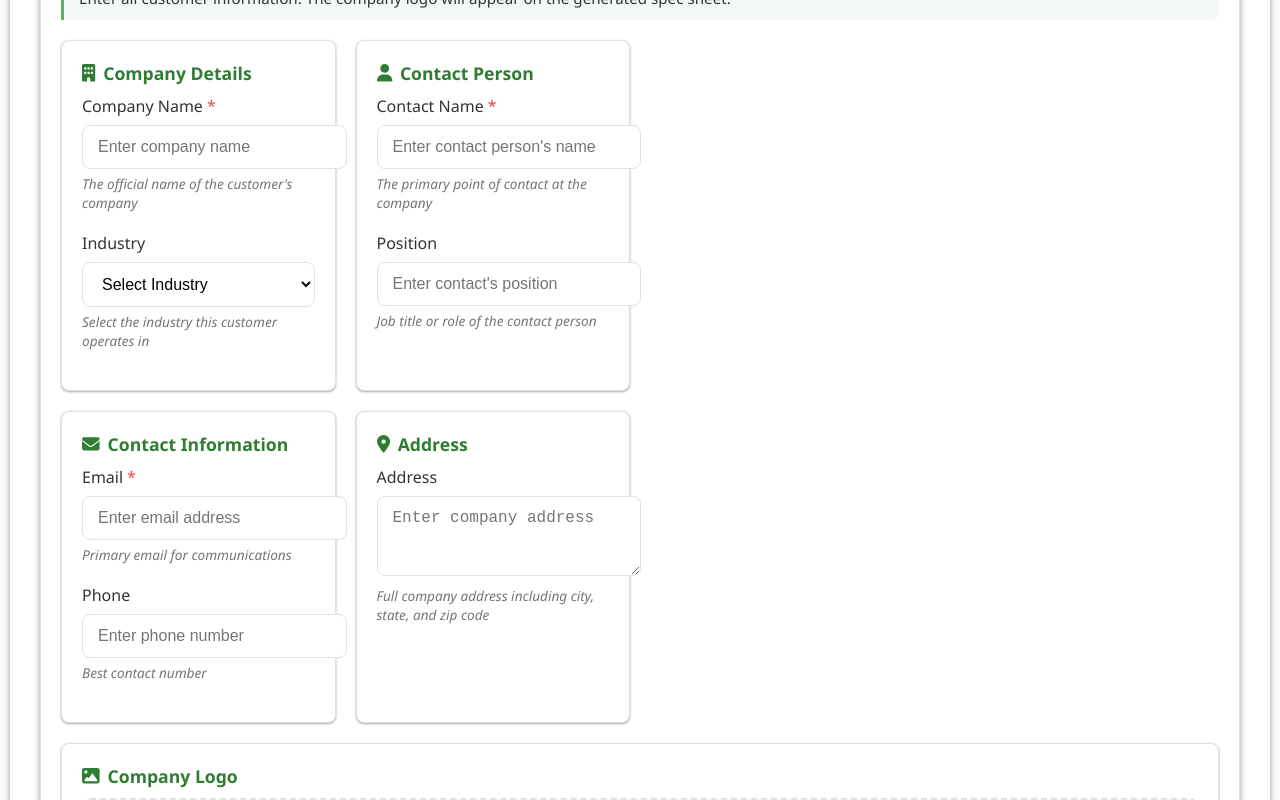
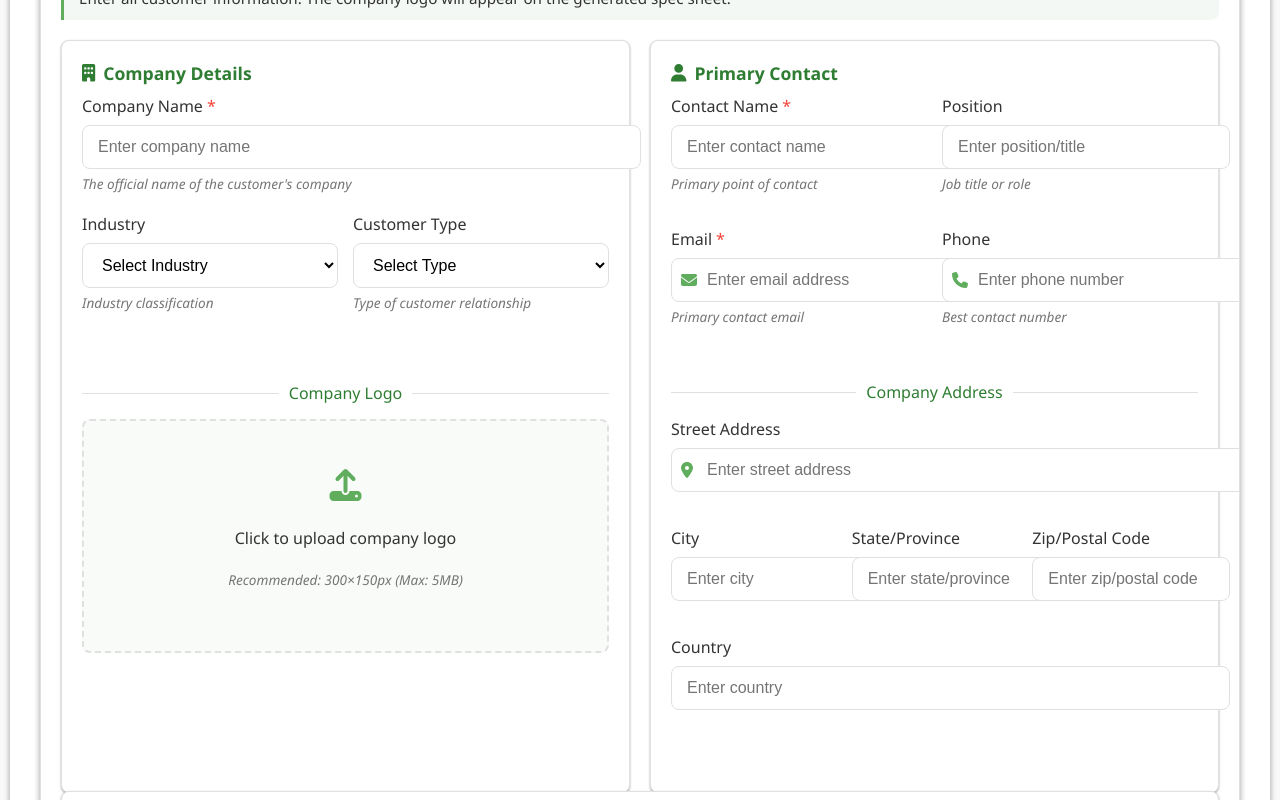
Before and after one commit to tlovell5/spec-sheet-creator, a React (Create React App) app: page /create in a window 1280 px wide. Shown: the part 540-1340 px from the top of the page. Built offline with nearby package versions, Linux system fonts and the light colour scheme; no server answers; the database is empty.

Commit message:
Enhance CustomerInfo component: Improved layout with two-column design, better space utilization, and more user-friendly organization

```diff
--- a/src/pages/SpecSheet.css
+++ b/src/pages/SpecSheet.css
@@ -932,3 +932,121 @@ body {
     overflow-x: auto;
   }
 }
+
+/* Customer Info Layout Styling */
+.customer-info-container {
+  display: flex;
+  flex-direction: column;
+  gap: 20px;
+}
+
+.customer-info-layout {
+  display: flex;
+  gap: 20px;
+  margin-bottom: 20px;
+}
+
+.customer-info-column {
+  flex: 1;
+  min-width: 0; /* Prevents flex items from overflowing */
+}
+
+.company-card, .contact-card {
+  height: 100%;
+  display: flex;
+  flex-direction: column;
+}
+
+.logo-section {
+  margin-top: 15px;
+}
+
+.logo-upload {
+  height: 180px;
+  display: flex;
+  flex-direction: column;
+  justify-content: center;
+}
+
+.logo-preview-container {
+  display: flex;
+  flex-direction: column;
+  align-items: center;
+  gap: 10px;
+  padding: 15px;
+  background-color: rgba(46, 125, 50, 0.03);
+  border-radius: var(--border-radius);
+}
+
+.logo-preview-container .image-preview {
+  max-height: 150px;
+  object-fit: contain;
+}
+
+.section-divider {
+  display: flex;
+  align-items: center;
+  margin: 20px 0 15px;
+  color: var(--primary-color);
+  font-weight: 500;
+}
+
+.section-divider::before,
+.section-divider::after {
+  content: "";
+  flex: 1;
+  border-bottom: 1px solid var(--border-color);
+}
+
+.section-divider::before {
+  margin-right: 10px;
+}
+
+.section-divider::after {
+  margin-left: 10px;
+}
+
+.form-row {
+  display: flex;
+  gap: 15px;
+  margin-bottom: 15px;
+}
+
+.form-row .form-group {
+  flex: 1;
+  min-width: 0; /* Prevents flex items from overflowing */
+}
+
+.input-with-icon {
+  position: relative;
+}
+
+.input-with-icon .input-icon {
+  position: absolute;
+  left: 10px;
+  top: 50%;
+  transform: translateY(-50%);
+  color: var(--primary-light);
+}
+
+.input-with-icon input {
+  padding-left: 35px;
+}
+
+.notes-card textarea {
+  width: 100%;
+  resize: vertical;
+  min-height: 80px;
+}
+
+/* Responsive adjustments for customer info */
+@media (max-width: 768px) {
+  .customer-info-layout {
+    flex-direction: column;
+  }
+
+  .form-row {
+    flex-direction: column;
+    gap: 10px;
+  }
+}
--- a/src/pages/SpecSheetComponents/CustomerInfo.js
+++ b/src/pages/SpecSheetComponents/CustomerInfo.js
@@ -94,8 +94,11 @@ const CustomerInfo = ({ specSheetData, setSpecSheetData }) => {
 
   return (
     <div className="customer-info-container">
-      <div className="card-grid">
-        <div className="info-card">
+      {/* Two-column layout for main customer information */}
+      <div className="customer-info-layout">
+        {/* Left column: Company details and logo */}
+        <div className="customer-info-column">
+          <div className="info-card company-card">
             <div className="info-card-title">
               <FontAwesomeIcon icon={faBuilding} />
               Company Details
@@ -109,10 +112,12 @@ const CustomerInfo = ({ specSheetData, setSpecSheetData }) => {
                 value={specSheetData.customerInfo.companyName || ''}
                 onChange={handleInputChange}
                 placeholder="Enter company name"
+                className="form-control"
               />
               <span className="field-help">The official name of the customer's company</span>
             </div>
 
+            <div className="form-row">
               <div className="form-group">
                 <label htmlFor="industry">Industry</label>
                 <select
@@ -120,6 +125,7 @@ const CustomerInfo = ({ specSheetData, setSpecSheetData }) => {
                   name="industry"
                   value={specSheetData.customerInfo.industry || ''}
                   onChange={handleInputChange}
+                  className="form-control"
                 >
                   <option value="">Select Industry</option>
                   <option value="Food & Beverage">Food & Beverage</option>
@@ -129,111 +135,42 @@ const CustomerInfo = ({ specSheetData, setSpecSheetData }) => {
                   <option value="Chemicals">Chemicals</option>
                   <option value="Other">Other</option>
                 </select>
-            <span className="field-help">Select the industry this customer operates in</span>
+                <span className="field-help">Industry classification</span>
+              </div>
+
+              <div className="form-group">
+                <label htmlFor="customerType">Customer Type</label>
+                <select
+                  id="customerType"
+                  name="customerType"
+                  value={specSheetData.customerInfo.customerType || ''}
+                  onChange={handleInputChange}
+                  className="form-control"
+                >
+                  <option value="">Select Type</option>
+                  <option value="Direct">Direct</option>
+                  <option value="Distributor">Distributor</option>
+                  <option value="Contract">Contract</option>
+                  <option value="Retail">Retail</option>
+                </select>
+                <span className="field-help">Type of customer relationship</span>
               </div>
             </div>
 
-        <div className="info-card">
-          <div className="info-card-title">
-            <FontAwesomeIcon icon={faUser} />
-            Contact Person
-          </div>
-          <div className="form-group">
-            <label htmlFor="contactName" className="required-field">Contact Name</label>
-            <input
-              type="text"
-              id="contactName"
-              name="contactName"
-              value={specSheetData.customerInfo.contactName || ''}
-              onChange={handleInputChange}
-              placeholder="Enter contact person's name"
-            />
-            <span className="field-help">The primary point of contact at the company</span>
-          </div>
-
-          <div className="form-group">
-            <label htmlFor="position">Position</label>
-            <input
-              type="text"
-              id="position"
-              name="position"
-              value={specSheetData.customerInfo.position || ''}
-              onChange={handleInputChange}
-              placeholder="Enter contact's position"
-            />
-            <span className="field-help">Job title or role of the contact person</span>
-          </div>
-        </div>
-      </div>
-
-      <div className="card-grid">
-        <div className="info-card">
-          <div className="info-card-title">
-            <FontAwesomeIcon icon={faEnvelope} />
-            Contact Information
-          </div>
-          <div className="form-group">
-            <label htmlFor="email" className="required-field">Email</label>
-            <input
-              type="email"
-              id="email"
-              name="email"
-              value={specSheetData.customerInfo.email || ''}
-              onChange={handleInputChange}
-              placeholder="Enter email address"
-            />
-            <span className="field-help">Primary email for communications</span>
-          </div>
-
-          <div className="form-group">
-            <label htmlFor="phone">Phone</label>
-            <input
-              type="tel"
-              id="phone"
-              name="phone"
-              value={specSheetData.customerInfo.phone || ''}
-              onChange={handleInputChange}
-              placeholder="Enter phone number"
-            />
-            <span className="field-help">Best contact number</span>
-          </div>
-        </div>
-
-        <div className="info-card">
-          <div className="info-card-title">
-            <FontAwesomeIcon icon={faMapMarkerAlt} />
-            Address
-          </div>
-          <div className="form-group">
-            <label htmlFor="address">Address</label>
-            <textarea
-              id="address"
-              name="address"
-              value={specSheetData.customerInfo.address || ''}
-              onChange={handleInputChange}
-              placeholder="Enter company address"
-              rows="3"
-            />
-            <span className="field-help">Full company address including city, state, and zip code</span>
-          </div>
-        </div>
-      </div>
-
-      <div className="info-card">
-        <div className="info-card-title">
-          <FontAwesomeIcon icon={faImage} />
-          Company Logo
+            {/* Logo upload area */}
+            <div className="logo-section">
+              <div className="section-divider">
+                <span>Company Logo</span>
               </div>
 
               {!specSheetData.customerInfo.logo ? (
                 <div
-            className="image-upload-area"
+                  className="image-upload-area logo-upload"
                   onClick={() => document.getElementById('logoUpload').click()}
                 >
                   <FontAwesomeIcon icon={faUpload} className="image-upload-icon" />
                   <p>Click to upload company logo</p>
-            <p className="field-help">Recommended size: 300x150px, Max size: 5MB</p>
-            <p className="field-help">Supported formats: JPG, PNG, GIF</p>
+                  <p className="field-help">Recommended: 300×150px (Max: 5MB)</p>
                   <input
                     type="file"
                     id="logoUpload"
@@ -266,8 +203,164 @@ const CustomerInfo = ({ specSheetData, setSpecSheetData }) => {
                 </div>
               )}
             </div>
+          </div>
+        </div>
 
-      <div className="info-card">
+        {/* Right column: Contact information */}
+        <div className="customer-info-column">
+          <div className="info-card contact-card">
+            <div className="info-card-title">
+              <FontAwesomeIcon icon={faUser} />
+              Primary Contact
+            </div>
+
+            <div className="form-row">
+              <div className="form-group">
+                <label htmlFor="contactName" className="required-field">Contact Name</label>
+                <input
+                  type="text"
+                  id="contactName"
+                  name="contactName"
+                  value={specSheetData.customerInfo.contactName || ''}
+                  onChange={handleInputChange}
+                  placeholder="Enter contact name"
+                  className="form-control"
+                />
+                <span className="field-help">Primary point of contact</span>
+              </div>
+
+              <div className="form-group">
+                <label htmlFor="position">Position</label>
+                <input
+                  type="text"
+                  id="position"
+                  name="position"
+                  value={specSheetData.customerInfo.position || ''}
+                  onChange={handleInputChange}
+                  placeholder="Enter position/title"
+                  className="form-control"
+                />
+                <span className="field-help">Job title or role</span>
+              </div>
+            </div>
+
+            <div className="form-row">
+              <div className="form-group">
+                <label htmlFor="email" className="required-field">Email</label>
+                <div className="input-with-icon">
+                  <FontAwesomeIcon icon={faEnvelope} className="input-icon" />
+                  <input
+                    type="email"
+                    id="email"
+                    name="email"
+                    value={specSheetData.customerInfo.email || ''}
+                    onChange={handleInputChange}
+                    placeholder="Enter email address"
+                    className="form-control"
+                  />
+                </div>
+                <span className="field-help">Primary contact email</span>
+              </div>
+
+              <div className="form-group">
+                <label htmlFor="phone">Phone</label>
+                <div className="input-with-icon">
+                  <FontAwesomeIcon icon={faPhone} className="input-icon" />
+                  <input
+                    type="tel"
+                    id="phone"
+                    name="phone"
+                    value={specSheetData.customerInfo.phone || ''}
+                    onChange={handleInputChange}
+                    placeholder="Enter phone number"
+                    className="form-control"
+                  />
+                </div>
+                <span className="field-help">Best contact number</span>
+              </div>
+            </div>
+
+            <div className="section-divider">
+              <span>Company Address</span>
+            </div>
+
+            <div className="form-row">
+              <div className="form-group">
+                <label htmlFor="street">Street Address</label>
+                <div className="input-with-icon">
+                  <FontAwesomeIcon icon={faMapMarkerAlt} className="input-icon" />
+                  <input
+                    type="text"
+                    id="street"
+                    name="street"
+                    value={specSheetData.customerInfo.street || ''}
+                    onChange={handleInputChange}
+                    placeholder="Enter street address"
+                    className="form-control"
+                  />
+                </div>
+              </div>
+            </div>
+
+            <div className="form-row">
+              <div className="form-group">
+                <label htmlFor="city">City</label>
+                <input
+                  type="text"
+                  id="city"
+                  name="city"
+                  value={specSheetData.customerInfo.city || ''}
+                  onChange={handleInputChange}
+                  placeholder="Enter city"
+                  className="form-control"
+                />
+              </div>
+
+              <div className="form-group">
+                <label htmlFor="state">State/Province</label>
+                <input
+                  type="text"
+                  id="state"
+                  name="state"
+                  value={specSheetData.customerInfo.state || ''}
+                  onChange={handleInputChange}
+                  placeholder="Enter state/province"
+                  className="form-control"
+                />
+              </div>
+
+              <div className="form-group">
+                <label htmlFor="zipCode">Zip/Postal Code</label>
+                <input
+                  type="text"
+                  id="zipCode"
+                  name="zipCode"
+                  value={specSheetData.customerInfo.zipCode || ''}
+                  onChange={handleInputChange}
+                  placeholder="Enter zip/postal code"
+                  className="form-control"
+                />
+              </div>
+            </div>
+
+            <div className="form-group">
+              <label htmlFor="country">Country</label>
+              <input
+                type="text"
+                id="country"
+                name="country"
+                value={specSheetData.customerInfo.country || ''}
+                onChange={handleInputChange}
+                placeholder="Enter country"
+                className="form-control"
+              />
+            </div>
+          </div>
+        </div>
+      </div>
+
+      {/* Notes section - full width */}
+      <div className="info-card notes-card">
         <div className="info-card-title">
           <FontAwesomeIcon icon={faCheck} />
           Additional Information
@@ -280,9 +373,10 @@ const CustomerInfo = ({ specSheetData, setSpecSheetData }) => {
             value={specSheetData.customerInfo.notes || ''}
             onChange={handleInputChange}
             placeholder="Enter any additional notes about this customer"
-            rows="4"
+            rows="3"
+            className="form-control"
           />
-          <span className="field-help">Any special considerations or important details about this customer</span>
+          <span className="field-help">Special considerations or important details about this customer</span>
         </div>
       </div>
     </div>
```
Lines whose indentation alone changed are shown as unchanged.
